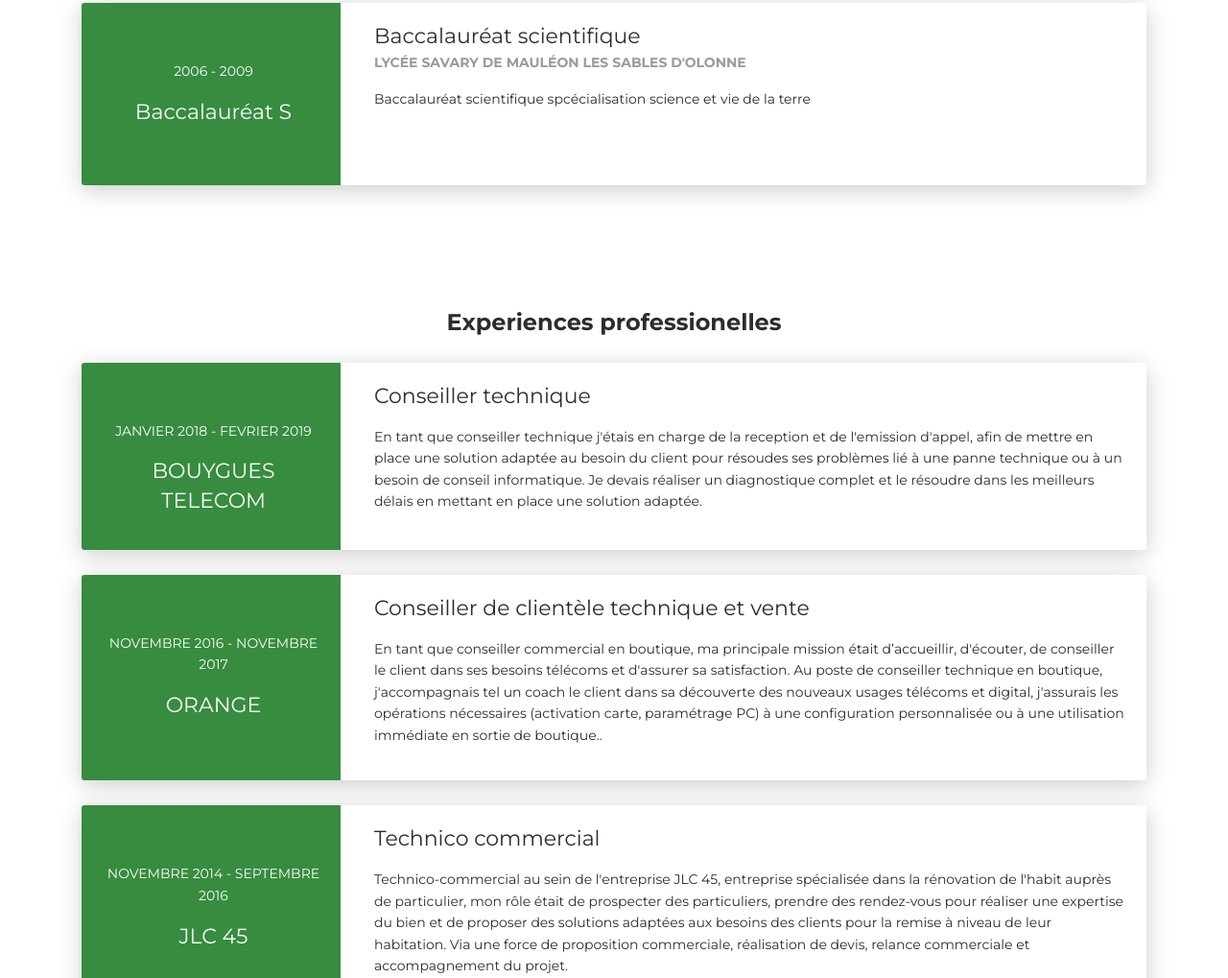
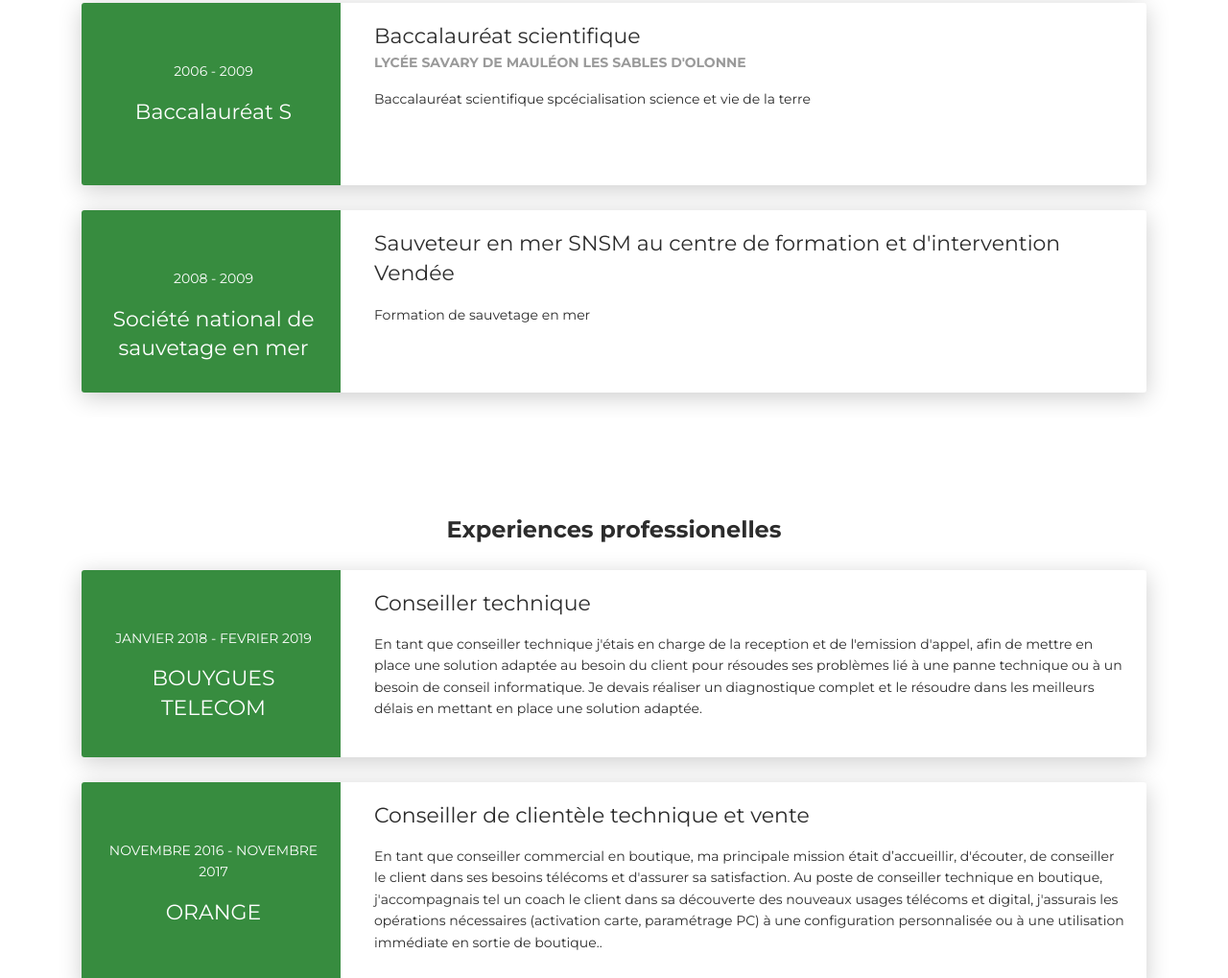
Before and after one commit to barre-alex44/CV-online, a plain HTML site: page index.html in a window 1280 px wide. Shown: the part 2606-3625 px from the top of the page at 96% size. Drawn offline with Linux system fonts and the light colour scheme.

Commit message:
cv finis2

```diff
--- a/index.html
+++ b/index.html
@@ -179,6 +179,23 @@
         </div>
       </div>
     </div>
+    <div class="card">
+      <div class="row">
+        <div class="col-md-3 bg-primary" data-aos="fade-right" data-aos-offset="50" data-aos-duration="500">
+          <div class="card-body cc-education-header">
+            <p>2008 - 2009</p>
+            <div class="h5">Société national de sauvetage en mer</div>
+          </div>
+        </div>
+        <div class="col-md-9" data-aos="fade-left" data-aos-offset="50" data-aos-duration="500">
+          <div class="card-body">
+            <div class="h5">Sauveteur en mer SNSM au centre de formation et d'intervention Vendée</div>
+            <p class="category"></p>
+            <p>Formation de sauvetage en mer</p>
+          </div>
+        </div>
+      </div>
+    </div>
   </div>
 </div>
 <!--Expérience profesionnelles-->
```
